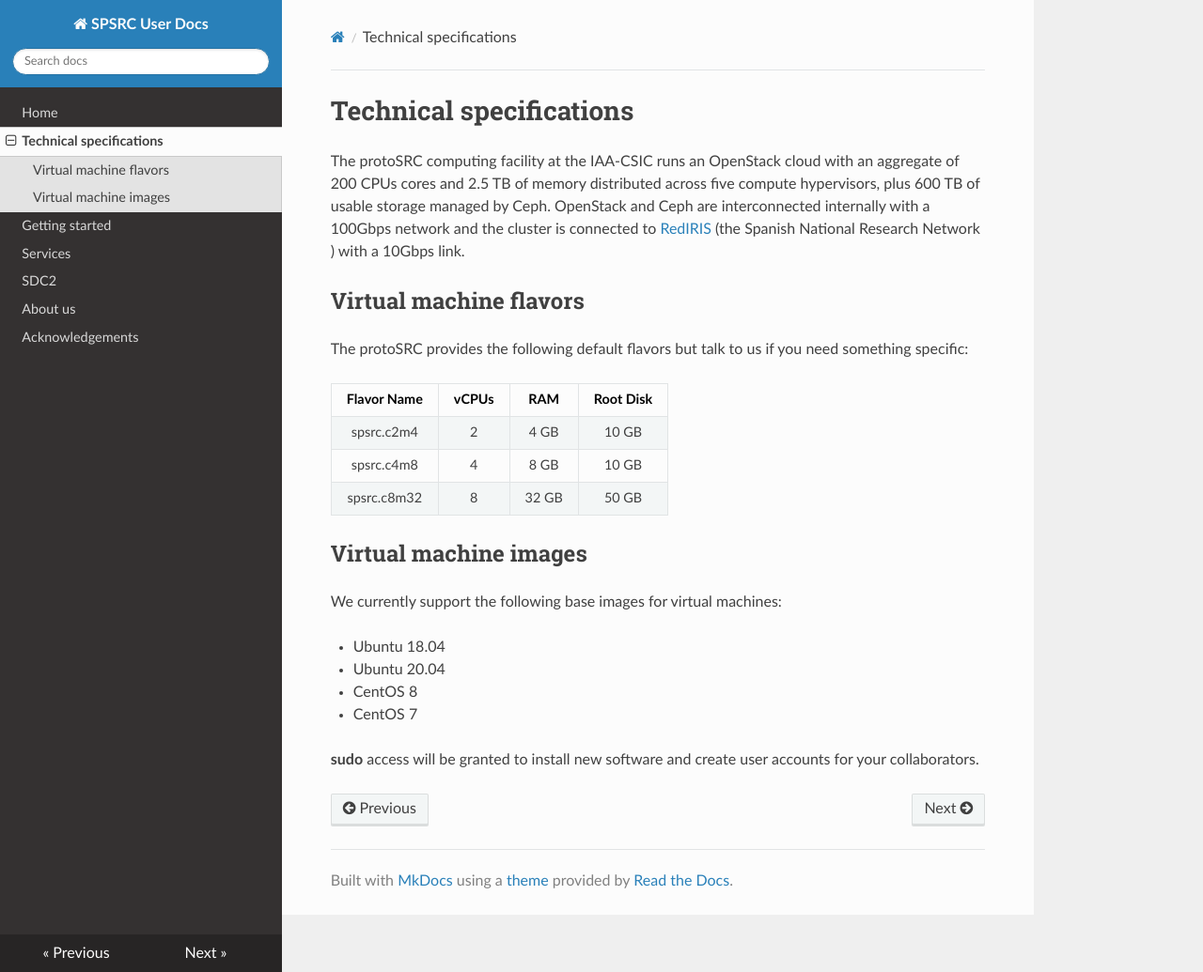
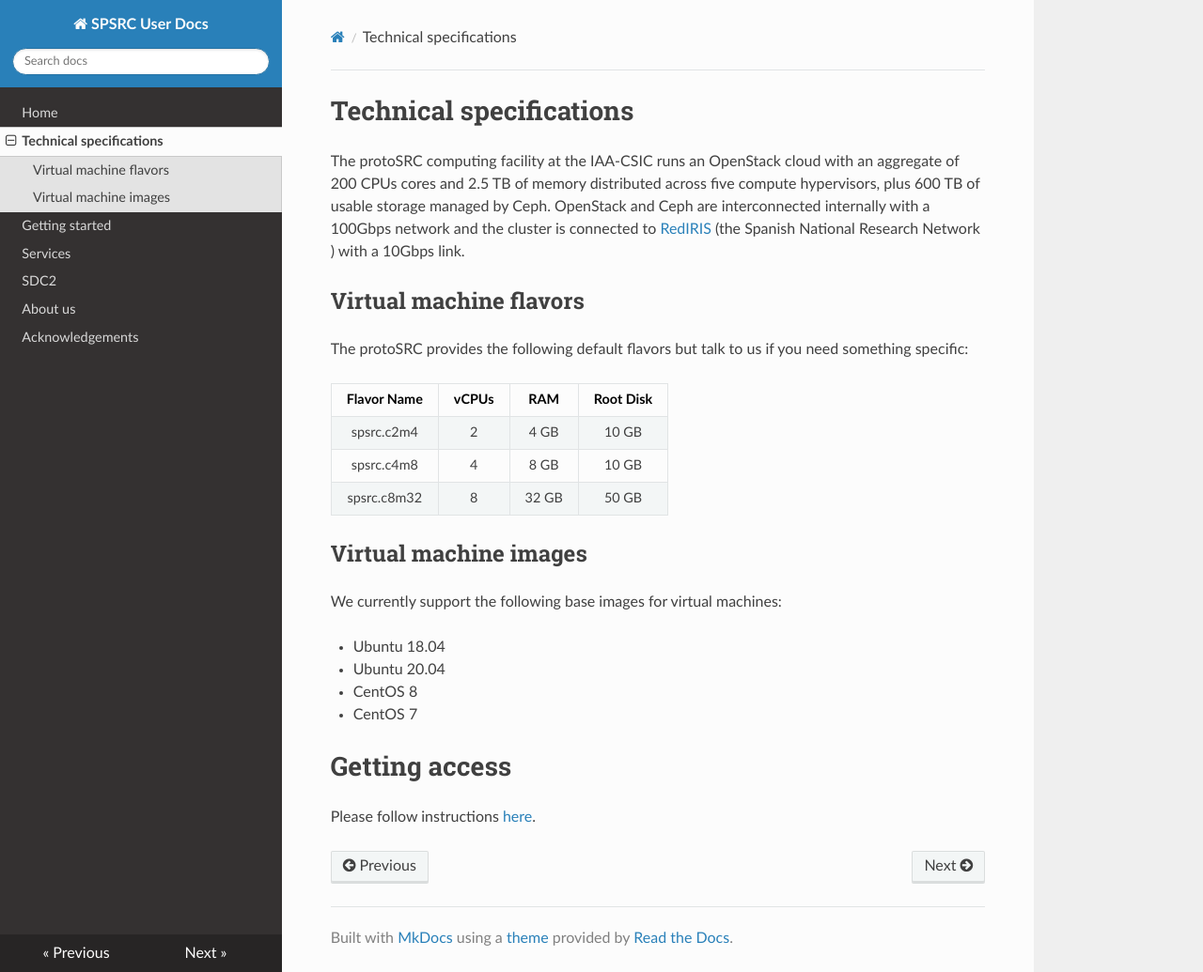
Before and after one commit to espsrc/spsrc_user_docs, an MkDocs documentation site: the page built from docs/tech_specifications.md, in a window 1280 px wide and 1035 px high. Shown: the whole window at 94% size. Built offline with MkDocs 1.6.1, drawn with Linux system fonts in a browser that asks for light colours; nearby versions of some CDN libraries.

Commit message:
Update tech_specifications.md

```diff
--- a/docs/tech_specifications.md
+++ b/docs/tech_specifications.md
@@ -24,4 +24,6 @@ We currently support the following base images for virtual machines:
 - CentOS 8
 - CentOS 7
 
-**sudo** access will be granted to install new software and create user accounts for your collaborators.
+# Getting access
+
+Please follow instructions [here](access.md).
```
